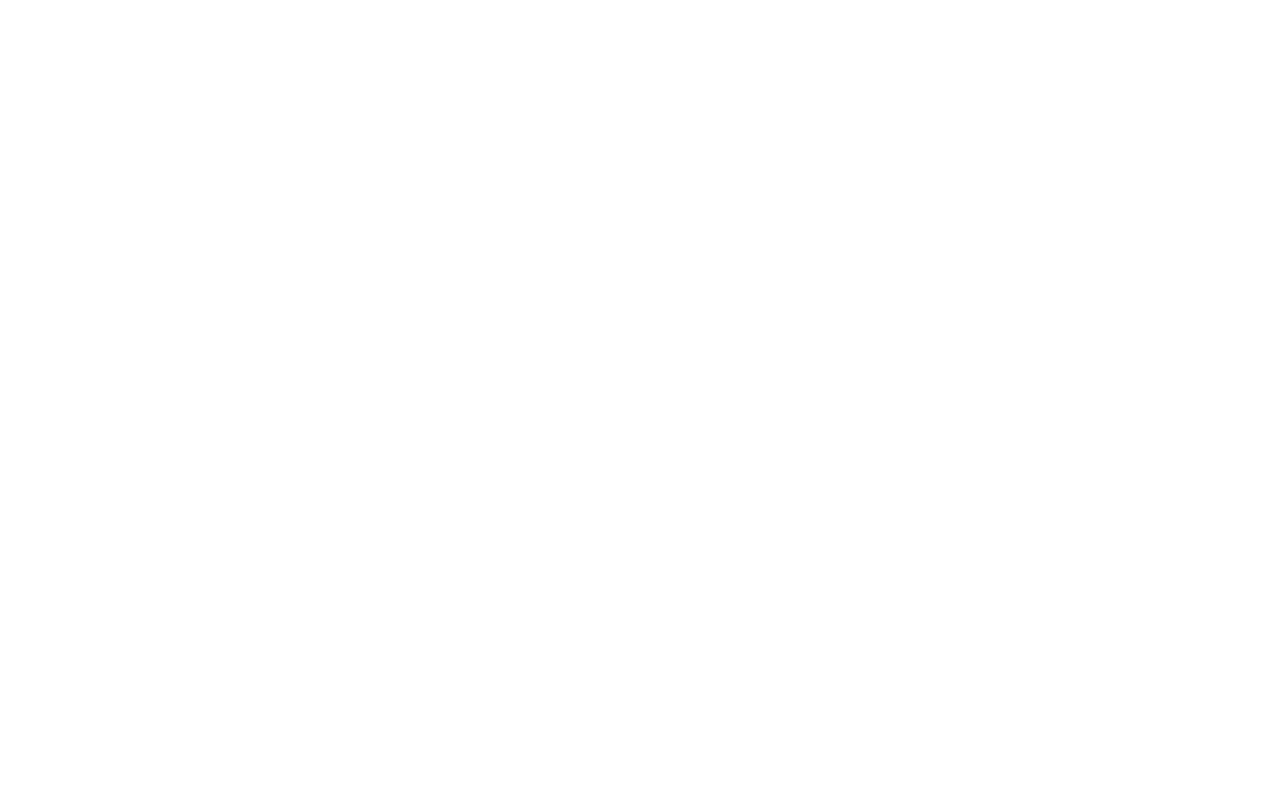
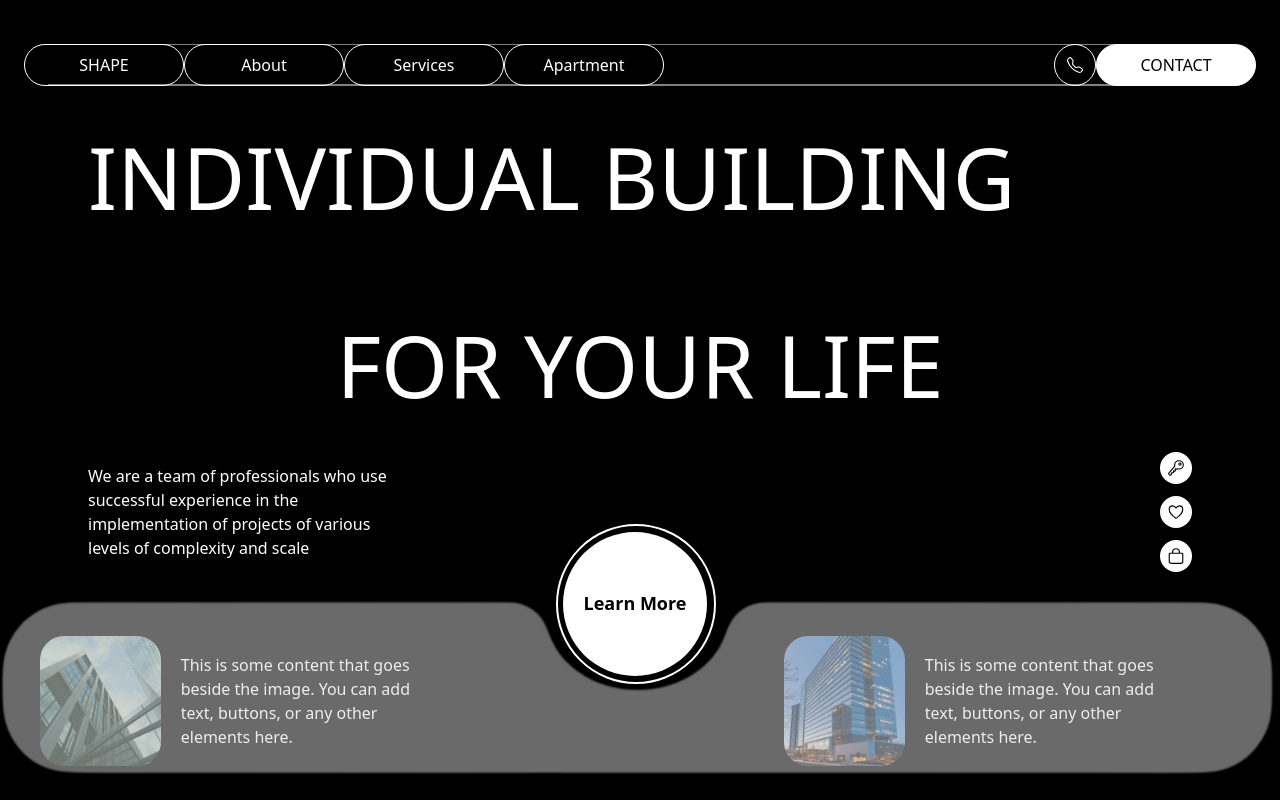
Before and after one commit to AshiqueHussain00/Individual-bulding-Website, a React (Vite) app: page / in a window 1280 px wide. Shown: the part 780-1580 px from the top of the page. Before the commit the page ends 800 px from the top, so only its background shows below. Built offline with nearby package versions, Linux system fonts and the light colour scheme.

Commit message:
updated example component

```diff
--- a/package.json
+++ b/package.json
@@ -14,7 +14,10 @@
     "framer-motion": "^12.0.0-alpha.0",
     "react": "^18.3.1",
     "react-dom": "^18.3.1",
-    "react-icons": "^5.2.1"
+    "react-icons": "^5.2.1",
+    "react-intersection-observer": "^9.13.0",
+    "react-scroll": "^1.9.0",
+    "react-spring": "^9.7.4"
   },
   "devDependencies": {
     "@types/react": "^18.3.3",
--- a/src/App.jsx
+++ b/src/App.jsx
@@ -1,15 +1,40 @@
 import "./App.css";
-
-
-
-
-
+import Navbar from './components/Navbar'
+import HeroSection from "./components/HeroSection";
+import ExampleComponent from './components/ExampleComponent'
+import AnimatedBox from "./components/AnimatedBox";
+import BuildingCard from "./components/BuildingCard";
+import BuildingSection from './components/BuildingSection';
+import AnimatedContainer from './components/AnimatedContainer'
+import AnimatedComponent from './components/AnimatedComponent'
 
 function App() {
   return (
     <div className="bg-black">
+      <div className="first">
+      <AnimatedContainer/>
 
-      {/* <HeroSection/> */}
+
+      </div>
+      <div className="second">
+      <Navbar/>
+      <HeroSection/>
+      <AnimatedBox/>
+      <ExampleComponent/>
+
+
+      </div>
+      <div className="three mt-64">
+      <Navbar/>
+      <BuildingSection/>
+      <AnimatedComponent/>
+      </div>
+
+
+
+     {/* <BuildingCard/> */}
+
+
 
 
 
--- /dev/null
+++ b/src/components/AnimatedBox.jsx
@@ -0,0 +1,137 @@
+import React, { useState } from 'react';
+import { motion } from 'framer-motion';
+import { IoKeyOutline, IoHeartOutline, IoBagOutline } from 'react-icons/io5';
+import { useInView } from 'react-intersection-observer';
+
+const AnimatedBox = () => {
+  const [isInView, setIsInView] = useState(false);
+  const [hasScaledUp, setHasScaledUp] = useState(false);
+  const { ref } = useInView({
+    threshold: 0.5, // Trigger animation when 50% of the component is in view
+    triggerOnce: false, // Trigger animation on each intersection
+    onChange: (inView) => {
+      setIsInView(inView);
+      if (!inView) {
+        setHasScaledUp(false); // Reset animation state when out of view
+      }
+    }
+  });
+
+  const variants = {
+    initialState: {
+      x: "-50px",
+      y: "10vh",
+      opacity: 0,
+      scale: 1,
+      transition: {
+        duration: 1,
+        delay: 1,
+      },
+    },
+    animateState: {
+      x: "-53px",
+      y: "-40px",
+      opacity: 1,
+      scale: 1,
+      transition: {
+        type: "spring",
+        stiffness: 50,
+        duration: 0.5,
+        delay: 3,
+      },
+    },
+    scaleUp: {
+      scale: 1.5,
+      transition: {
+        duration: 1,
+        delay: 3,
+      },
+    },
+    exitState: {
+      x: "50%",
+      y: "110vh",
+      opacity: 0,
+      scale: 2,
+      transition: {
+        type: "spring",
+        stiffness: 5,
+        duration: 1,
+        delay: 1,
+      },
+    },
+  };
+
+  const iconData = [
+    { id: 1, icon: <IoKeyOutline /> },
+    { id: 2, icon: <IoHeartOutline /> },
+    { id: 3, icon: <IoBagOutline /> },
+  ];
+
+  return (
+    <div ref={ref} className="relative">
+      {hasScaledUp && (
+        <motion.div
+          className="absolute rounded-full bg-black bg-opacity-50 border-2 border-white"
+          style={{
+            width: '160px',
+            height: '160px',
+            left: "49.7%",
+            transform: "translateX(-50%)",
+            top: "calc(-96px + 1.5rem)",
+            zIndex: 49,
+          }}
+          initial={{ opacity: 0 }}
+          animate={{ opacity: hasScaledUp ? 1 : 0 }}
+          transition={{ duration: 1 }}
+        />
+      )}
+
+      <motion.div
+        className="w-24 h-24 bg-white rounded-full absolute flex items-center justify-center text-black"
+        variants={variants}
+        initial="initialState"
+        animate={isInView ? ['animateState', 'scaleUp'] : 'initialState'} // Trigger animations when in view
+        exit="exitState"
+        onAnimationComplete={(currentAnimation) => {
+          if (currentAnimation === 'scaleUp') {
+            setHasScaledUp(true);
+          }
+        }}
+        style={{
+          left: "50%",
+          transform: "translateX(-50%)",
+          zIndex: 50,
+        }}
+      >
+        <span className="text-xs font-semibold">Learn More</span>
+      </motion.div>
+
+      <motion.div
+        className="flex flex-col gap-y-3 absolute left-1/2 transform -translate-x-1/2 top-1/2 items-center"
+        initial={{ opacity: 0 }}
+        animate={{ opacity: hasScaledUp ? 1 : 0 }}
+        transition={{ duration: 1, delay: 4 }}
+      >
+        {iconData.map((data, index) => (
+          <motion.div
+            key={data.id}
+            className="w-8 h-8 bg-white rounded-full flex items-center justify-center text-black text-lg"
+            custom={index}
+            variants={{
+              animate: {
+                opacity: 1,
+                y: 0,
+                transition: { delay: index * 0.5, duration: 0.5 }
+              }
+            }}
+            animate={hasScaledUp ? "animate" : ""}
+          >
+            {data.icon}
+          </motion.div>
+        ))}
+      </motion.div>
+    </div>
+  );
+};
+
+export default AnimatedBox;
--- a/src/components/ExampleComponent.jsx
+++ b/src/components/ExampleComponent.jsx
@@ -1,73 +1,88 @@
-// import React from "react";
-
+import React from "react";
+import { motion } from 'framer-motion';
+import { useInView } from 'react-intersection-observer';
 import background_image from "/src/images/background_div.png";
 import bulding2 from "/src/images/building2.jpg";
 import bulding3 from "/src/images/building3.jpg";
 
 function ExampleComponent() {
+  const { ref, inView } = useInView({
+    triggerOnce: true, // Trigger animation only once
+    threshold: 0.5, // Trigger animation when 50% of the component is in view
+  });
+
   return (
-    <div >
-
-
-      {/* ---------- container ------------------- */}
-      <div className=''>
-        <img
+    <div className="relative">
+      {/* Background Image Animation */}
+      <motion.img
         src={background_image}
         alt='Background Image'
-        className="z-20 absolute"
+        className="z-20 absolute inset-0"
+        initial={{ opacity: 0, y: 50 }}
+        animate={{ opacity: 1, y: 0 }}
+        transition={{ duration: 1 }}
+      />
 
-        ></img>
+      {/* Black background for content container */}
+      <div ref={ref} className="back-element bg-black flex p-10 justify-between absolute z-0">
 
-        <div className=" back-element flex p-10 justify-between  absolute  z-30">
-
-
-          {/* ------------------------- left part ------------------------ */}
-
-          <div className="flex bg-transparent w-[38%] gap-5 items-center pr-20">
-
-            <div className='w-[400px] h-[130px] '>
-
-              <img
+        {/* Left Part Animation */}
+        <motion.div
+          className="flex bg-transparent w-[38%] gap-5 items-center pr-20"
+          initial={{ opacity: 0, y: 50 }}
+          animate={inView ? { opacity: 1, y: 0 } : {}}
+          transition={{ duration: 1, delay: 0.5 }}
+        >
+          <div className='w-[400px] h-[130px]'>
+            <motion.img
               src={bulding2}
-                alt="Placeholder Image"
-                className="w-full h-full object-cover rounded-3xl "
+              alt="Building Image"
+              className="w-full h-full object-cover rounded-3xl"
+              whileHover={{ scale: 1.1 }}
             />
           </div>
 
-            <div className="..">
-              <p className="text-black">
+          <motion.div
+            className="text-white"
+            initial={{ opacity: 0 }}
+            animate={inView ? { opacity: 1 } : {}}
+            transition={{ duration: 1, delay: 0.8 }}
+          >
+            <p>
               This is some content that goes beside the image. You can add text,
               buttons, or any other elements here.
             </p>
-            </div>
-          </div>
+          </motion.div>
+        </motion.div>
 
-
-
-          {/* ------------------ right part ------------------------- */}
-
-
-          <div className="flex gap-5 bg-transparent w-[38%] items-center pr-20 ">
-
-            <div className='w-[400px] h-[130px]  '>
-
-
-              <img
+        {/* Right Part Animation */}
+        <motion.div
+          className="flex gap-5 bg-transparent w-[38%] items-center pr-20"
+          initial={{ opacity: 0, y: 50 }}
+          animate={inView ? { opacity: 1, y: 0 } : {}}
+          transition={{ duration: 1, delay: 0.5 }}
+        >
+          <div className='w-[400px] h-[130px]'>
+            <motion.img
               src={bulding3}
-                alt="Placeholder Image"
-                className=" w-full h-full object-cover rounded-3xl"
+              alt="Building Image"
+              className="w-full h-full object-cover rounded-3xl"
+              whileHover={{ scale: 1.1 }}
             />
           </div>
 
-            <div className="..">
-              <p className="text-black ">
+          <motion.div
+            className="text-white"
+            initial={{ opacity: 0 }}
+            animate={inView ? { opacity: 1 } : {}}
+            transition={{ duration: 1, delay: 0.8 }}
+          >
+            <p>
               This is some content that goes beside the image. You can add text,
               buttons, or any other elements here.
             </p>
-            </div>
-
-          </div>
-        </div>
+          </motion.div>
+        </motion.div>
       </div>
     </div>
   );
--- a/src/components/HeroSection.jsx
+++ b/src/components/HeroSection.jsx
@@ -107,7 +107,7 @@
     }
 
     return (
-        <div ref={ref} className="bg-black-800 text-white p-6 w-[90%] mx-auto">
+        <div ref={ref} className="bg-black-800  text-white p-6 w-[90%] mx-auto">
             <h1
 
                 className="text-4xl md:text-5xl lg:text-[86px] font-Neutralface mb-6 flex flex-col gap-y-2 ">
```
Also changed, not shown: src/components/AnimatedContainer.jsx (line endings or trailing spaces), 2 other files (tests, documents, lock files or other folders). Lines whose indentation alone changed are shown as unchanged.
